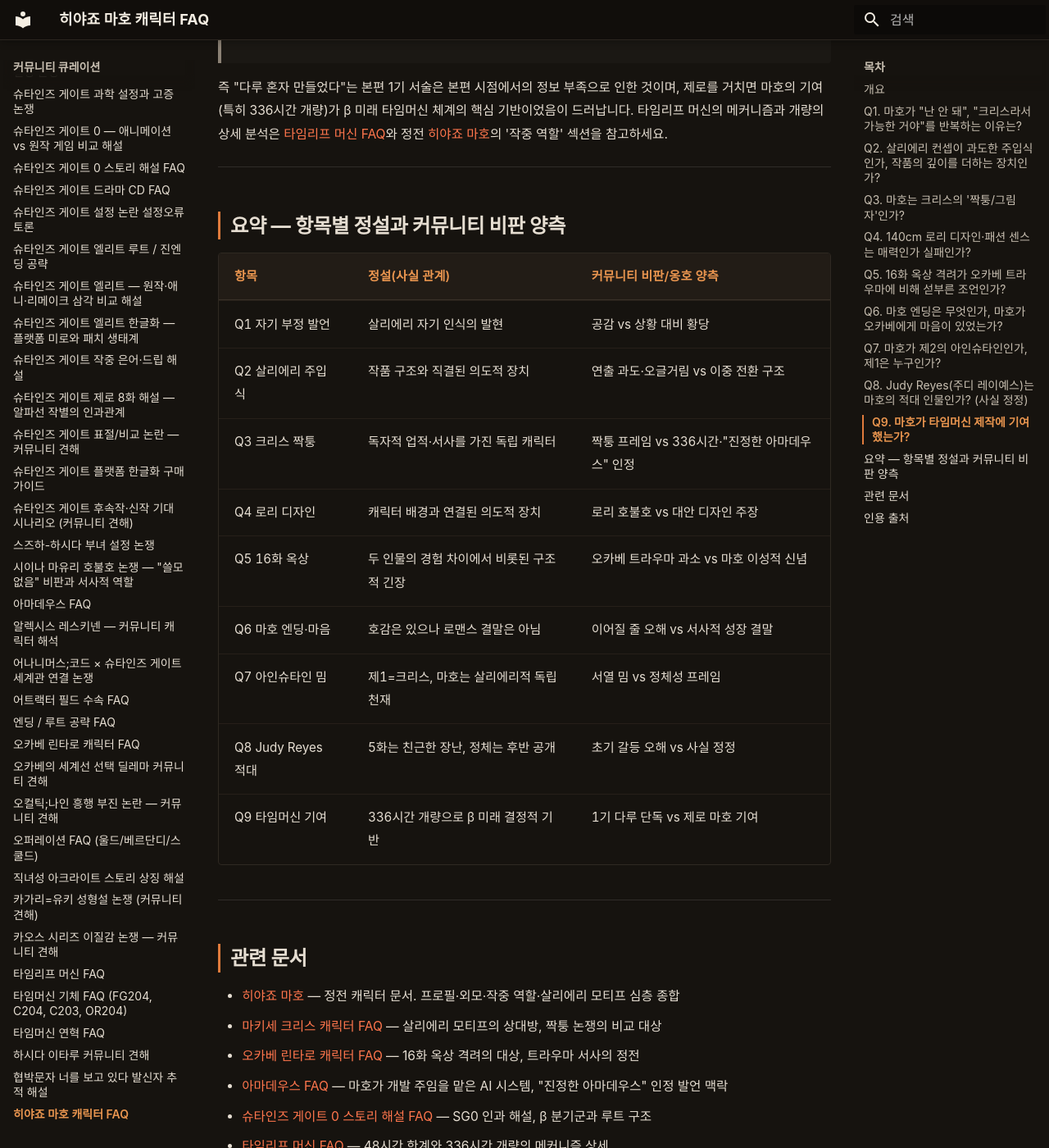
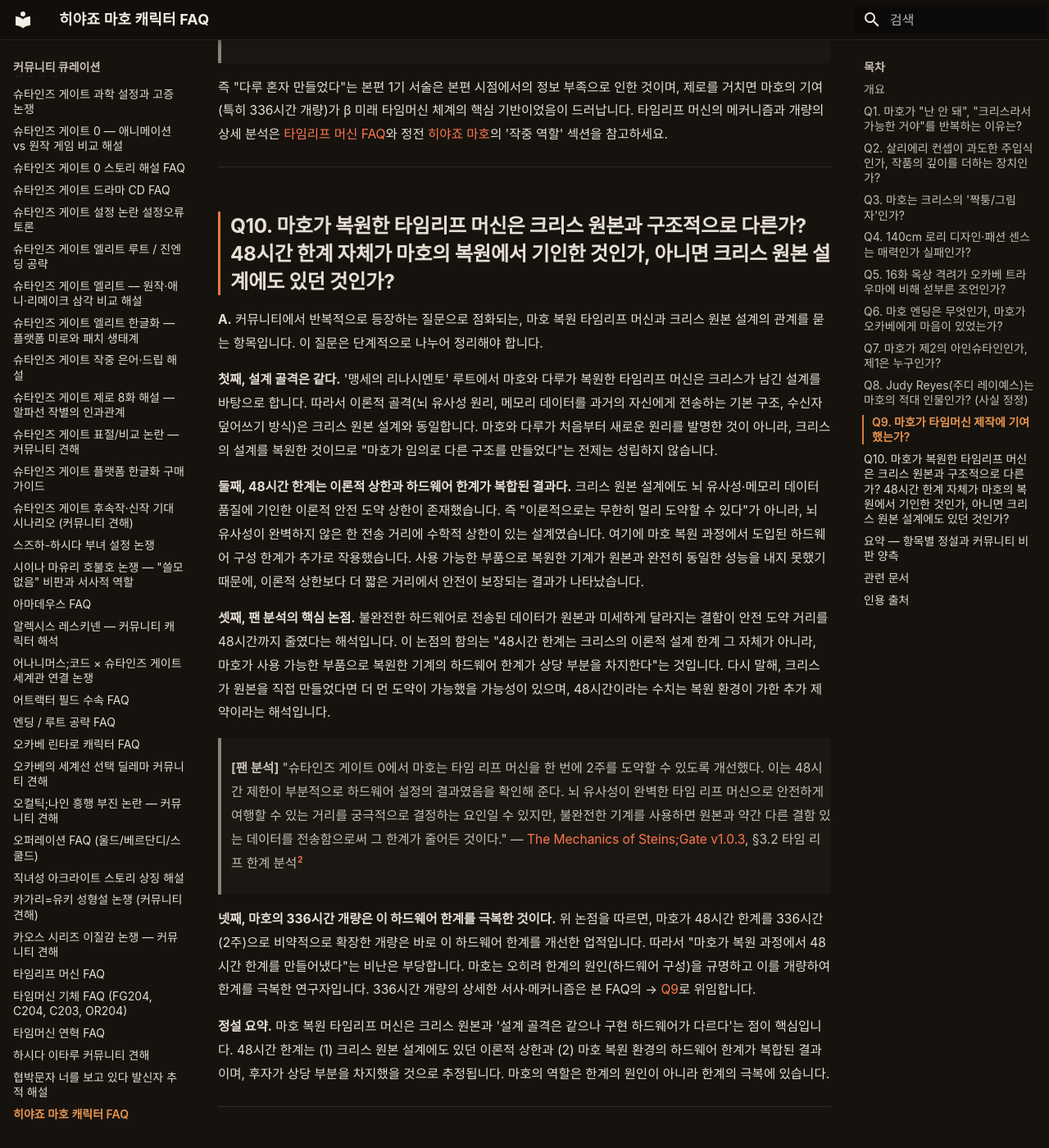
Before and after one commit to sgwiki/sgwiki.github.io, an MkDocs documentation site: the page built from wiki/커뮤니티-큐레이션/히야죠-마호-캐릭터-FAQ.md, in a window 1280 px wide and 1400 px high, scrolled down 6305 px. Shown: the whole window at 82% size. Built offline with MkDocs 1.6.1 and Material for MkDocs 9.7.7, drawn with Linux system fonts in a browser that asks for light colours; some web fonts are replaced; some of the changed text lies outside the part shown.

Commit message:
wiki: 히야죠 마호 캐릭터 FAQ — 커뮤니티 큐레이션 보강 (Q10)
신규 Q10: 마호가 복원한 타임리프 머신과 크리스 원본 설계의 관계, 48시간
한계의 귀속(이론적 상한 vs 하드웨어 한계)을 complex_q 단계적 설명으로 추가.
요약 표 Q10 행 추가, last_verified=2026-07-01 갱신.

P6 run 7840c291 — sanitizer pass(1회 위반 → 재작성 통과),
linker pass(lint 21 ok / 0 broken), quality-lead gate pass.

Co-Authored-By: Claude Opus 4.6 <noreply@anthropic.com>

```diff
--- a/wiki/커뮤니티-큐레이션/히야죠-마호-캐릭터-FAQ.md
+++ b/wiki/커뮤니티-큐레이션/히야죠-마호-캐릭터-FAQ.md
@@ -133,6 +133,24 @@ description: "히야죠 마호에 대해 갤러리에서 반복되는 질문·
 
 ---
 
+## Q10. 마호가 복원한 타임리프 머신은 크리스 원본과 구조적으로 다른가? 48시간 한계 자체가 마호의 복원에서 기인한 것인가, 아니면 크리스 원본 설계에도 있던 것인가?
+
+**A.** 커뮤니티에서 반복적으로 등장하는 질문으로 점화되는, 마호 복원 타임리프 머신과 크리스 원본 설계의 관계를 묻는 항목입니다. 이 질문은 단계적으로 나누어 정리해야 합니다.
+
+**첫째, 설계 골격은 같다.** '맹세의 리나시멘토' 루트에서 마호와 다루가 복원한 타임리프 머신은 크리스가 남긴 설계를 바탕으로 합니다. 따라서 이론적 골격(뇌 유사성 원리, 메모리 데이터를 과거의 자신에게 전송하는 기본 구조, 수신자 덮어쓰기 방식)은 크리스 원본 설계와 동일합니다. 마호와 다루가 처음부터 새로운 원리를 발명한 것이 아니라, 크리스의 설계를 복원한 것이므로 "마호가 임의로 다른 구조를 만들었다"는 전제는 성립하지 않습니다.
+
+**둘째, 48시간 한계는 이론적 상한과 하드웨어 한계가 복합된 결과다.** 크리스 원본 설계에도 뇌 유사성·메모리 데이터 품질에 기인한 이론적 안전 도약 상한이 존재했습니다. 즉 "이론적으로는 무한히 멀리 도약할 수 있다"가 아니라, 뇌 유사성이 완벽하지 않은 한 전송 거리에 수학적 상한이 있는 설계였습니다. 여기에 마호 복원 과정에서 도입된 하드웨어 구성 한계가 추가로 작용했습니다. 사용 가능한 부품으로 복원한 기계가 원본과 완전히 동일한 성능을 내지 못했기 때문에, 이론적 상한보다 더 짧은 거리에서 안전이 보장되는 결과가 나타났습니다.
+
+**셋째, 팬 분석의 핵심 논점.** 불완전한 하드웨어로 전송된 데이터가 원본과 미세하게 달라지는 결함이 안전 도약 거리를 48시간까지 줄였다는 해석입니다. 이 논점의 함의는 "48시간 한계는 크리스의 이론적 설계 한계 그 자체가 아니라, 마호가 사용 가능한 부품으로 복원한 기계의 하드웨어 한계가 상당 부분을 차지한다"는 것입니다. 다시 말해, 크리스가 원본을 직접 만들었다면 더 먼 도약이 가능했을 가능성이 있으며, 48시간이라는 수치는 복원 환경이 가한 추가 제약이라는 해석입니다.
+
+> **[팬 분석]** "슈타인즈 게이트 0에서 마호는 타임 리프 머신을 한 번에 2주를 도약할 수 있도록 개선했다. 이는 48시간 제한이 부분적으로 하드웨어 설정의 결과였음을 확인해 준다. 뇌 유사성이 완벽한 타임 리프 머신으로 안전하게 여행할 수 있는 거리를 궁극적으로 결정하는 요인일 수 있지만, 불완전한 기계를 사용하면 원본과 약간 다른 결함 있는 데이터를 전송함으로써 그 한계가 줄어든 것이다." — [The Mechanics of Steins;Gate v1.0.3](../근거자료/비공식/mechanics-of-steins-gate/ch3.md), §3.2 타임 리프 한계 분석[^2]
+
+**넷째, 마호의 336시간 개량은 이 하드웨어 한계를 극복한 것이다.** 위 논점을 따르면, 마호가 48시간 한계를 336시간(2주)으로 비약적으로 확장한 개량은 바로 이 하드웨어 한계를 개선한 업적입니다. 따라서 "마호가 복원 과정에서 48시간 한계를 만들어냈다"는 비난은 부당합니다. 마호는 오히려 한계의 원인(하드웨어 구성)을 규명하고 이를 개량하여 한계를 극복한 연구자입니다. 336시간 개량의 상세한 서사·메커니즘은 본 FAQ의 → [Q9](#q9-마호가-타임머신-제작에-기여했는가)로 위임합니다.
+
+**정설 요약.** 마호 복원 타임리프 머신은 크리스 원본과 '설계 골격은 같으나 구현 하드웨어가 다르다'는 점이 핵심입니다. 48시간 한계는 (1) 크리스 원본 설계에도 있던 이론적 상한과 (2) 마호 복원 환경의 하드웨어 한계가 복합된 결과이며, 후자가 상당 부분을 차지했을 것으로 추정됩니다. 마호의 역할은 한계의 원인이 아니라 한계의 극복에 있습니다.
+
+---
+
 ## 요약 — 항목별 정설과 커뮤니티 비판 양측
 
 | 항목 | 정설(사실 관계) | 커뮤니티 비판/옹호 양측 |
@@ -146,6 +164,7 @@ description: "히야죠 마호에 대해 갤러리에서 반복되는 질문·
 | Q7 아인슈타인 밈 | 제1=크리스, 마호는 살리에리적 독립 천재 | 서열 밈 vs 정체성 프레임 |
 | Q8 Judy Reyes 적대 | 5화는 친근한 장난, 정체는 후반 공개 | 초기 갈등 오해 vs 사실 정정 |
 | Q9 타임머신 기여 | 336시간 개량으로 β 미래 결정적 기반 | 1기 다루 단독 vs 제로 마호 기여 |
+| Q10 원본 vs 복원판·48시간 한계 귀속 | 설계 골격 동일·하드웨어 한계 복합. 마호는 한계 극복 | 48시간=마호 복원 탓 vs 하드웨어 한계+이론 상한 복합 |
 
 ---
 
```
Also changed, not shown: other parts of wiki/커뮤니티-큐레이션/히야죠-마호-캐릭터-FAQ.md (+1 -1 lines).
